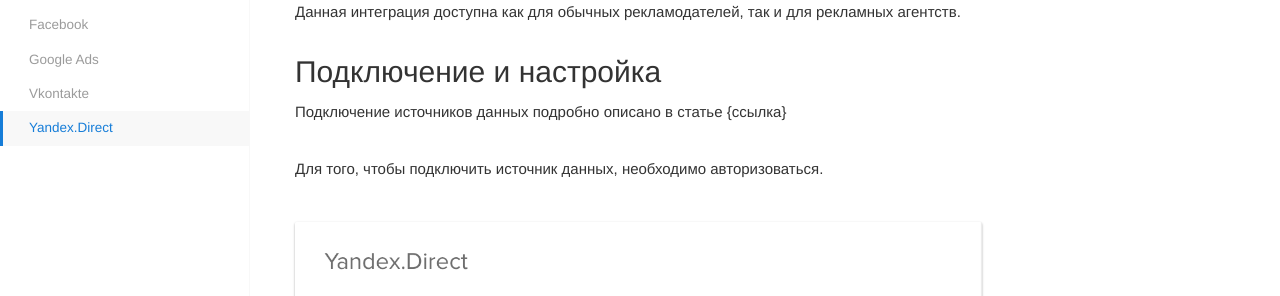
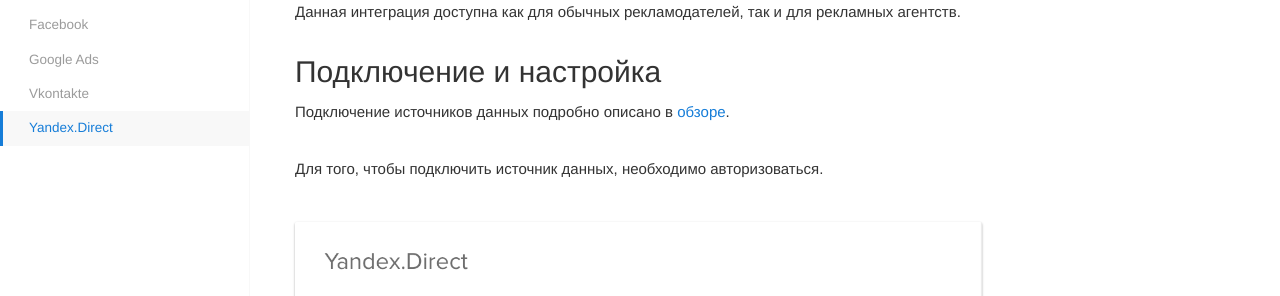
Before and after one commit to segmentstream-com/segmentstream-com.github.io, a Jekyll site: the page built from _docs/ru/datasources/yandex direct.md, in a window 1280 px wide and 900 px high. Shown: the part 399-695 px from the top of the window. Built offline with Jekyll 4.4.1, drawn with Linux system fonts in a browser that asks for light colours; nearby versions of some CDN libraries.

Commit message:
Updated yandex direct page

```diff
--- a/_docs/ru/datasources/yandex direct.md
+++ b/_docs/ru/datasources/yandex direct.md
@@ -15,7 +15,7 @@
 
 ## Подключение и настройка
 
-Подключение источников данных подробно описано в статье {ссылка}
+Подключение источников данных подробно описано в [обзоре](https://docs.segmentstream.com/ru/datasources/index).
 
 Для того, чтобы подключить источник данных, необходимо авторизоваться.
 
```
